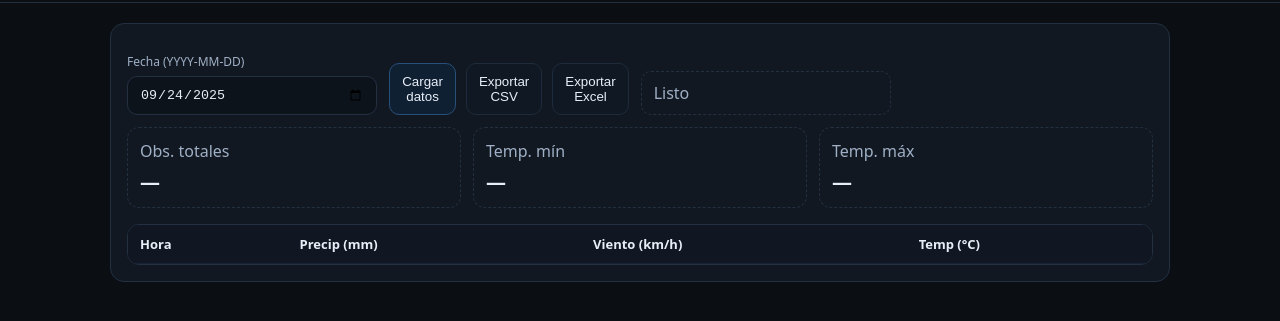
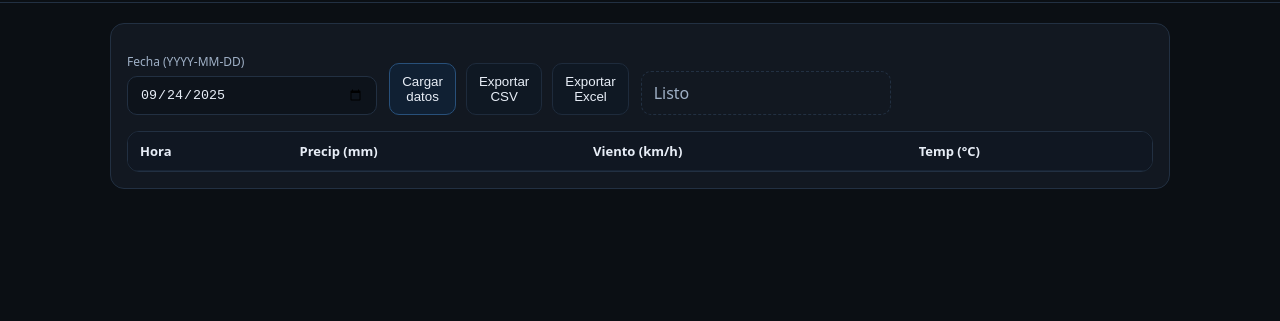
Before and after one commit to ortigosa1971/juan2, a website: page public/index.html in a window 1280 px wide. Shown: the part 95-416 px from the top of the page. Drawn offline with Linux system fonts and the light colour scheme.

Commit message:
Update index.html

```diff
--- a/public/index.html
+++ b/public/index.html
@@ -30,12 +30,6 @@
         <input id="station" type="hidden" value="IALFAR32"/>
       </div>
 
-      <div class="kpis">
-        <div class="kpi">Obs. totales<b id="kpiCount">—</b></div>
-        <div class="kpi">Temp. mín<b id="kpiMin">—</b></div>
-        <div class="kpi">Temp. máx<b id="kpiMax">—</b></div>
-      </div>
-
       <div class="table-shell">
         <table id="dataTable">
           <thead>
@@ -51,6 +45,9 @@
       </div>
     </div>
   </main>
+
+  <!-- SheetJS for real .xlsx export -->
+  <script defer src="https://cdn.jsdelivr.net/npm/xlsx@0.18.5/dist/xlsx.full.min.js"></script>
   <script src="./app.js"></script>
 </body>
 </html>
```
